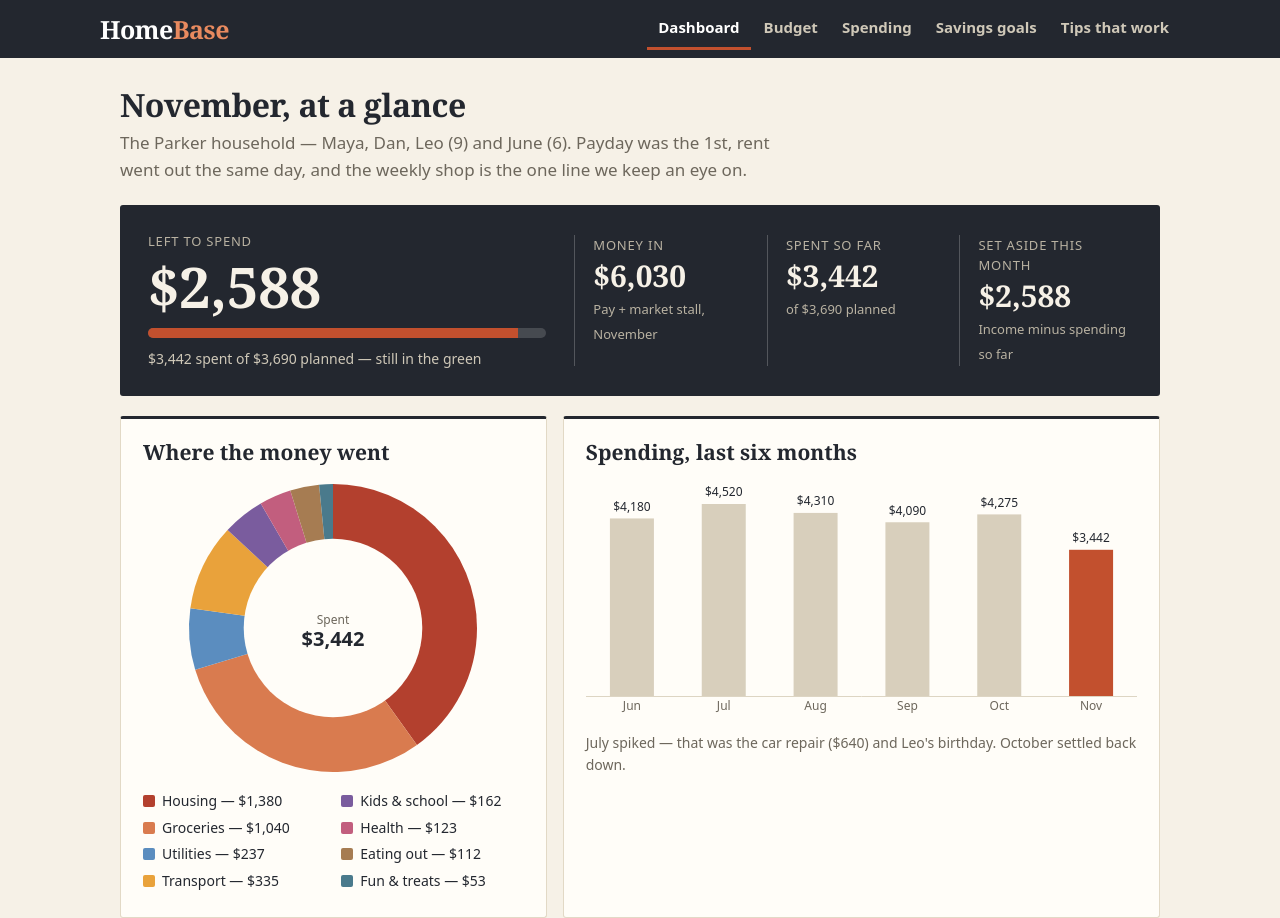
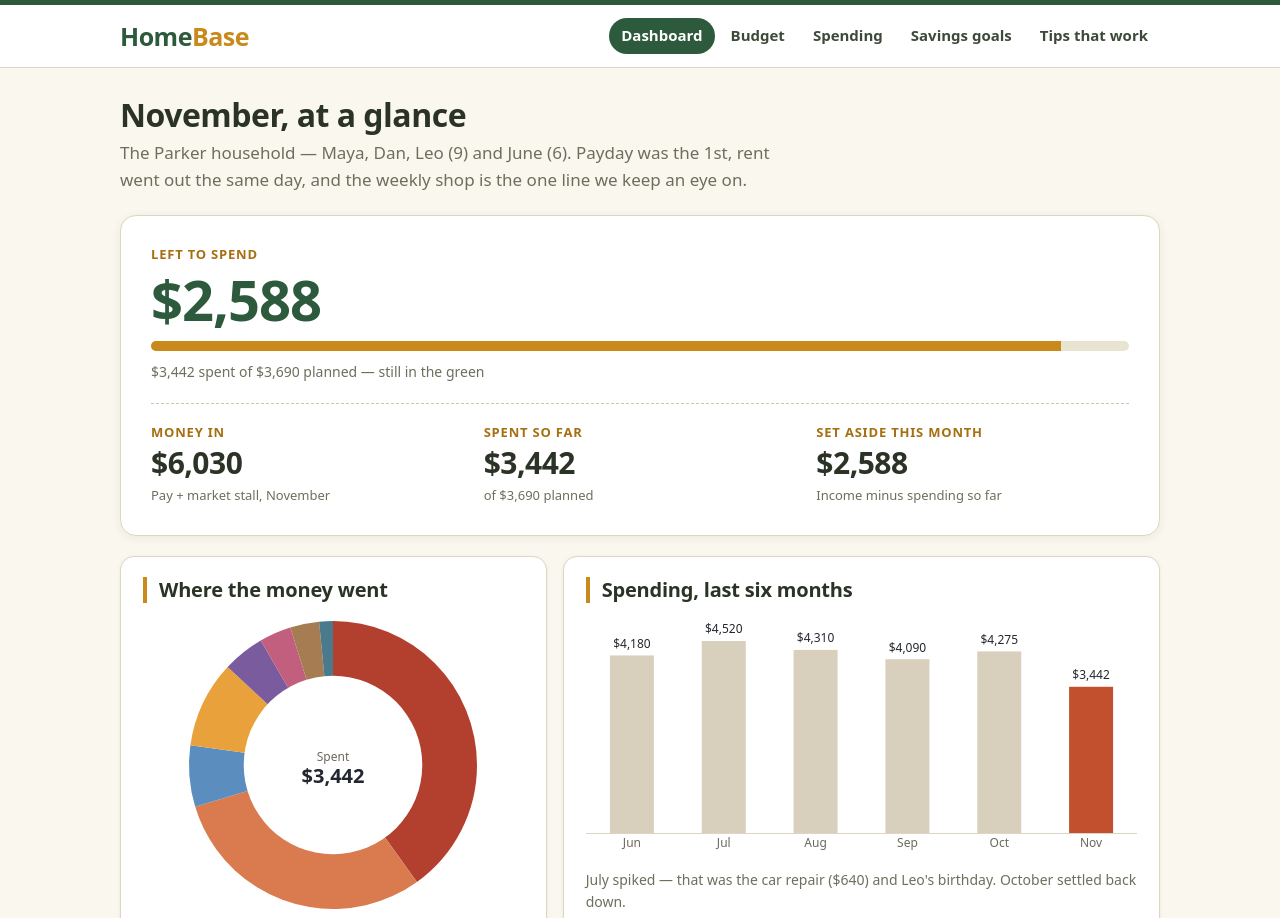
Before and after one commit to Anonone404/makefun-budget-site, a plain HTML site: page app/index.html in a window 1280 px wide. Shown: the top 918 px of the page. Drawn offline with Linux system fonts and the light colour scheme.

Commit message:
Redesign 2: light ledger styles

```diff
--- a/app/styles.css
+++ b/app/styles.css
@@ -1,20 +1,23 @@
-/* HomeBase — a household budget planner. Warm paper background, deep ink
-   as the main colour, burnt coral as the one accent. Serif headings,
-   sharp corners, panels ruled off with an ink top border. System font
-   stack only: nothing to download, first load stays tiny. */
+/* HomeBase — a household budget planner. Light ledger editorial look:
+   warm paper page, white ruled cards, forest green as the main colour,
+   ochre as the one accent. Sans-serif headings, rounded corners, soft
+   shadows, dashed ledger rules. System font stack only: nothing to
+   download, first load stays tiny. */
 
 :root {
-  --paper: #f6f1e7;
-  --card: #fffdf8;
-  --ink: #23272f;
-  --ink-soft: #3a3f4a;
-  --muted: #6d675c;
-  --line: #e2d9c6;
-  --accent: #c2502e;
-  --accent-dark: #9c3d20;
-  --amber: #d9932c;
-  --red: #b3402e;
-  --radius: 3px;
+  --paper: #faf7ee;
+  --card: #ffffff;
+  --ink: #2a3325;
+  --ink-soft: #3d4a38;
+  --muted: #6f6e5c;
+  --line: #ddd6c0;
+  --line-soft: #e9e4d2;
+  --accent: #2d5a3d;
+  --accent-dark: #1f4029;
+  --ochre: #c98a1b;
+  --ochre-dark: #a66f12;
+  --red: #9e3b2e;
+  --radius: 14px;
 }
 
 * { box-sizing: border-box; }
@@ -37,12 +40,12 @@ a:hover { color: var(--accent-dark); }
   white-space: nowrap;
 }
 
-/* ---- header: one dark row, brand left, sections right ---- */
+/* ---- header: light, green top rule, pill nav ---- */
 
 .site-header {
-  background: var(--ink);
-  color: #f6f1e7;
-  padding: 0 20px;
+  background: var(--card);
+  border-top: 5px solid var(--accent);
+  border-bottom: 1px solid var(--line);
 }
 .top-inner {
   max-width: 1080px;
@@ -51,33 +54,34 @@ a:hover { color: var(--accent-dark); }
   align-items: center;
   justify-content: space-between;
   gap: 8px 24px;
-  min-height: 58px;
+  min-height: 62px;
+  padding: 0 20px;
 }
 .brand {
-  font: 800 25px/1 Georgia, "Times New Roman", serif;
+  font: 800 25px/1 system-ui, -apple-system, "Segoe UI", Roboto, sans-serif;
   letter-spacing: -0.5px;
-  color: #fff;
+  color: var(--accent);
   text-decoration: none;
   white-space: nowrap;
 }
-.brand span { color: #e88a5f; }
+.brand span { color: var(--ochre); }
 .site-nav {
   display: flex;
   flex-wrap: wrap;
-  gap: 2px;
+  gap: 4px;
 }
 .site-nav a {
-  color: #cfc8b8;
+  color: var(--ink-soft);
   text-decoration: none;
-  padding: 8px 11px;
+  padding: 6px 12px;
   font-weight: 600;
   font-size: 15px;
-  border-bottom: 3px solid transparent;
+  border-radius: 999px;
 }
-.site-nav a:hover { color: #fff; }
+.site-nav a:hover { color: var(--accent); background: #eef3ea; }
 .site-nav a.active {
   color: #fff;
-  border-bottom-color: var(--accent);
+  background: var(--accent);
 }
 
 /* ---- page ---- */
@@ -88,64 +92,72 @@ main {
   padding: 24px 20px 40px;
 }
 h1 {
-  font: 700 32px/1.2 Georgia, "Times New Roman", serif;
+  font: 800 32px/1.2 system-ui, -apple-system, "Segoe UI", Roboto, sans-serif;
   margin: 4px 0 6px;
   letter-spacing: -0.5px;
 }
 h2 {
-  font: 700 21px/1.3 Georgia, "Times New Roman", serif;
+  font: 800 20px/1.3 system-ui, -apple-system, "Segoe UI", Roboto, sans-serif;
   margin: 0 0 12px;
+  letter-spacing: -0.2px;
+  border-left: 4px solid var(--ochre);
+  padding-left: 12px;
 }
 .lede { color: var(--muted); max-width: 68ch; margin: 0 0 22px; font-size: 17px; }
 
-/* ---- dashboard hero: dark panel, one big number + three figures ---- */
+/* ---- dashboard hero: white ledger card, big green number ---- */
 
 .hero {
-  background: var(--ink);
-  color: #f6f1e7;
-  border-radius: var(--radius);
-  padding: 26px 28px;
+  background: var(--card);
+  border: 1px solid var(--line);
+  border-radius: 16px;
+  box-shadow: 0 2px 10px rgba(42, 51, 37, 0.07);
+  padding: 28px 30px;
   margin-bottom: 20px;
   display: grid;
-  grid-template-columns: 5fr 7fr;
-  gap: 28px;
-  align-items: center;
+  grid-template-columns: 1fr;
+  gap: 20px;
 }
 .hero-label {
   display: block;
   font-size: 13px;
-  color: #b9b2a2;
+  font-weight: 700;
+  color: var(--ochre-dark);
   text-transform: uppercase;
   letter-spacing: 0.8px;
 }
 .hero-big {
   display: block;
-  font: 700 56px/1.05 Georgia, "Times New Roman", serif;
+  font: 800 56px/1.05 system-ui, -apple-system, "Segoe UI", Roboto, sans-serif;
+  letter-spacing: -1px;
+  color: var(--accent);
   margin: 6px 0 12px;
 }
 .hero-bar {
   display: block;
   height: 10px;
-  background: rgba(255, 255, 255, 0.16);
+  background: var(--line-soft);
   border-radius: 5px;
   overflow: hidden;
 }
-.hero-bar > span { display: block; height: 100%; background: var(--accent); }
-.hero-note { display: block; margin-top: 10px; font-size: 14px; color: #cfc8b8; }
+.hero-bar > span { display: block; height: 100%; background: var(--ochre); }
+.hero-note { display: block; margin-top: 10px; font-size: 14px; color: var(--muted); }
 .hero-stats {
   display: grid;
   grid-template-columns: repeat(3, 1fr);
   gap: 20px;
+  border-top: 1px dashed #cfc8a8;
+  padding-top: 18px;
 }
-.hero-stat { border-left: 1px solid rgba(255, 255, 255, 0.22); padding-left: 18px; }
 .hero-stat strong {
   display: block;
-  font: 700 30px/1.15 Georgia, "Times New Roman", serif;
+  font: 800 30px/1.15 system-ui, -apple-system, "Segoe UI", Roboto, sans-serif;
+  letter-spacing: -0.5px;
   margin: 4px 0 2px;
 }
-.hero-sub { font-size: 13px; color: #b9b2a2; }
+.hero-sub { font-size: 13px; color: var(--muted); }
 
-/* ---- panels: square, ruled off with an ink top border ---- */
+/* ---- panels: rounded white cards with a soft shadow ---- */
 
 .split {
   display: grid;
@@ -162,8 +174,8 @@ h2 {
 .panel {
   background: var(--card);
   border: 1px solid var(--line);
-  border-top: 3px solid var(--ink);
   border-radius: var(--radius);
+  box-shadow: 0 1px 4px rgba(42, 51, 37, 0.06);
   padding: 20px 22px;
   margin-bottom: 16px;
 }
@@ -178,7 +190,7 @@ h2 {
 .swatch {
   display: inline-block;
   width: 12px; height: 12px;
-  border-radius: 2px;
+  border-radius: 3px;
   margin-right: 7px;
   vertical-align: -1px;
 }
@@ -186,7 +198,7 @@ h2 {
 .bar {
   display: inline-block;
   width: 110px; height: 10px;
-  background: #ece5d3;
+  background: var(--line-soft);
   border-radius: 5px;
   overflow: hidden;
   vertical-align: middle;
@@ -232,7 +244,8 @@ h2 {
 .goal-card h2 { font-size: 20px; }
 .goal-amount { font-size: 15px; }
 .goal-amount strong {
-  font: 700 26px/1.2 Georgia, "Times New Roman", serif;
+  font: 800 26px/1.2 system-ui, -apple-system, "Segoe UI", Roboto, sans-serif;
+  letter-spacing: -0.5px;
 }
 .goal-remaining { color: var(--muted); font-size: 14px; }
 
@@ -251,7 +264,7 @@ h2 {
   padding: 6px 8px;
   font: inherit;
   border: 1px solid var(--line);
-  border-radius: 6px;
+  border-radius: 10px;
   background: #fff;
 }
 
@@ -269,33 +282,33 @@ h2 {
   padding: 9px 10px;
   font: inherit;
   border: 1px solid var(--line);
-  border-radius: 8px;
+  border-radius: 10px;
   background: #fff;
 }
-.form-note { color: var(--accent-dark); font-weight: 600; min-height: 1.4em; }
+.form-note { color: var(--ochre-dark); font-weight: 600; min-height: 1.4em; }
 .filter { display: block; margin-bottom: 10px; font-weight: 600; font-size: 14px; }
 .filter select {
   margin-left: 8px;
   padding: 7px 9px;
   font: inherit;
   border: 1px solid var(--line);
-  border-radius: 8px;
+  border-radius: 10px;
   background: #fff;
 }
 
 .btn {
   display: inline-block;
   padding: 9px 16px;
-  border-radius: 8px;
-  border: 1px solid var(--ink);
+  border-radius: 10px;
+  border: 1px solid var(--accent);
   background: #fff;
-  color: var(--ink);
+  color: var(--accent);
   font: inherit;
   font-weight: 600;
   text-decoration: none;
   cursor: pointer;
 }
-.btn:hover { background: #f7ece4; }
+.btn:hover { background: #eef3ea; }
 .btn.primary { background: var(--accent); color: #fff; border-color: var(--accent); }
 .btn.primary:hover { background: var(--accent-dark); }
 
@@ -316,13 +329,14 @@ h2 {
   .brand { font-size: 22px; }
   .site-nav { flex-wrap: nowrap; overflow-x: auto; scrollbar-width: none; }
   .site-nav::-webkit-scrollbar { display: none; }
-  .site-nav a { white-space: nowrap; padding: 9px 10px; }
+  .site-nav a { white-space: nowrap; padding: 6px 10px; }
   main { padding: 18px 14px 30px; }
   h1 { font-size: 26px; }
-  .hero { grid-template-columns: 1fr; gap: 20px; padding: 22px 20px; }
+  .hero { padding: 22px 20px; }
   .hero-big { font-size: 44px; }
   .hero-stats { grid-template-columns: 1fr; gap: 14px; }
-  .hero-stat { border-left: 0; border-top: 1px solid rgba(255, 255, 255, 0.22); padding: 12px 0 0; }
+  .hero-stat { border-top: 1px dashed #cfc8a8; padding-top: 12px; }
+  .hero-stat:first-child { border-top: 0; padding-top: 0; }
   .hero-stat strong { font-size: 24px; }
   .split, .two-col, .goal-grid { grid-template-columns: 1fr; }
   .form-grid { grid-template-columns: 1fr; }
```
